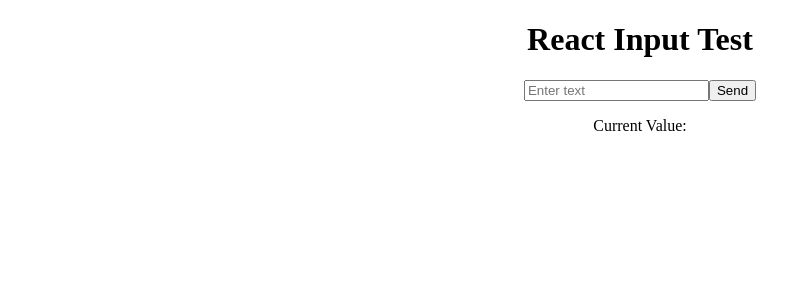
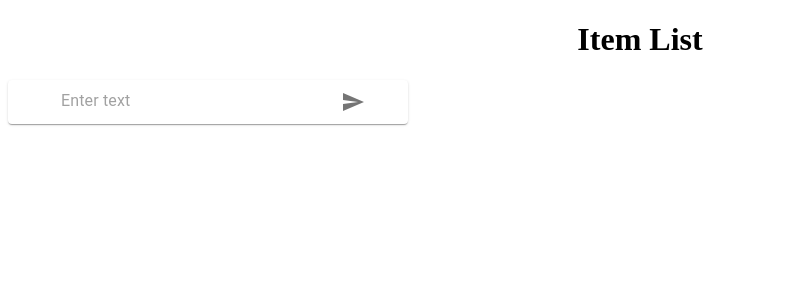
Before and after one commit to govgovnahr/TimeMachine, a React (Create React App) app in the folder client/: page / in a window 1280 px wide. Shown: the top 300 px of the page, without its empty margins (0-812 px from the left). Built offline with nearby package versions, Linux system fonts and the light colour scheme.

Commit message:
Very rough chat functionality

```diff
--- a/client/src/App.js
+++ b/client/src/App.js
@@ -1,13 +1,14 @@
 import React, {useState, useEffect} from 'react'
 import './App.css';
 import InputComponent from './components/InputComponent';
+// import styles from '@chatscope/chat-ui-kit-styles/dist/default/styles.min.css';
+import ChatWindowComponent from './components/ChatWindowComponent';
 
 function App() {
   const [data, setData] = useState([{}])
   return (
-    <div className="App">
-      <h1>React Input Test</h1>
-      <InputComponent/>
+    <div className="App" style={{alignItems:'center', justifyContent:'center'}}>
+      <ChatWindowComponent/>
     </div>
   );
 }
--- /dev/null
+++ b/client/src/components/ChatWindowComponent.js
@@ -0,0 +1,39 @@
+import React, {useState} from 'react'
+
+import InputComponent from './InputComponent.js';
+import {
+    TextField,
+    Button,
+    InputBase,
+    IconButton,
+    Paper,
+    Input,
+} from '@mui/material'
+import {
+    Send
+} from '@mui/icons-material'
+
+const ChatWindowComponent = () => {
+    const [messageList, setMessageList] = useState([]);
+
+    const updateMessageList= (newMessage) => {
+        setMessageList((prevList) => [...prevList, newMessage])
+        console.log(messageList)
+    }
+
+    return (
+        <div className="ChatWindow" sx={{display:'flex', alignItems:'center'}}>
+            <h1>Item List</h1>
+            <ul>
+                {messageList.map((item, index) => (
+                <li key={index}>{item[1]}</li>
+                ))}
+            </ul>
+            <div style={{alignItems: 'center', alignContent:'center', justifyContent:'center'}}><InputComponent onMessageListChange={updateMessageList}/></div>
+
+        </div>
+    )
+
+}
+
+export default ChatWindowComponent;
--- a/client/src/components/InputComponent.js
+++ b/client/src/components/InputComponent.js
@@ -1,50 +1,81 @@
 import React, {useState} from 'react';
+import {
+    TextField,
+    Button,
+    InputBase,
+    IconButton,
+    Paper,
+    Input,
+} from '@mui/material'
+import {
+    Send
+} from '@mui/icons-material'
 
-const InputComponent = () => {
+const InputComponent = ({onMessageListChange}) => {
     const [input, setInput] = useState('');
-    const [output, setOutput] = useState('')
+    const [context, setContext] = useState([])
+    const [loading, setLoading] = useState(false)
+
 
     const handleChange = (event) => {
         setInput(event.target.value);
     };
 
     const handleSend = async () => {
-
+        setLoading(true)
         try {
-            const response = await fetch("http://localhost:5000/api/send", {
+            const response = await fetch("http://localhost:5050/api/send", {
                 method: "POST",
                 headers: {
                     "Content-Type": "application/json",
                 },
-                body: JSON.stringify({value: input}),
+                body: JSON.stringify({value: input, context: context}),
             });
             const data = await response.json();
-            console.log("Response:  ", data);
-            setOutput(data)
+            console.log("Response:  ", data.message);
+            onMessageListChange(['assistant', data.message])
+            setContext(data.context)
         } catch (error) {
             console.error("Error sending data to server:   ", error)
+        } finally {
+            setLoading(false)
         }
     };
 
     const handleKeyPress = (event) => {
         console.log(event.target.value)
+        setInput(event.target.value)
         console.log(input)
         if (event.key === "Enter") {
             handleSend()
         }
     }
 
+    const handleSubmit = (event) => {
+        event.preventDefault();
+        handleSend()
+        onMessageListChange(['user', input])
+        setInput('')
+    }
+
     return (
         <div>
-            <input
+            <Paper onSubmit={handleSubmit} component='form' sx={{width:400, justifyContent:'center'}}>
+            <InputBase
                 type="text"
                 value={input}
-                onChange={handleChange}
-                onKeyPress={handleKeyPress}
-                placeholder='Enter text'
+                onChange={handleKeyPress}
+                // onKeyPress={handleKeyPress}
+                placeholder={loading? 'Cooking a response...': 'Enter text'}
+                sx={{
+                    p: '0px 20px 0px 20px'
+                }}
+                disabled={loading}
             />
-            <button onClick={handleSend}>Send</button>
-            <p>Current Value: {output}</p>
+                <IconButton onClick={handleSend} sx={{p:'10px 10px 10px 40px'}} aria-label='Send'><Send/></IconButton>
+
+            {/* <Button onClick={handleSend} disableElevation>Send</Button> */}
+            </Paper>
         </div>
     );
 };
```
Also changed, not shown: client/package.json (+7 -1 lines), 2 other files (tests, documents, lock files or other folders).
